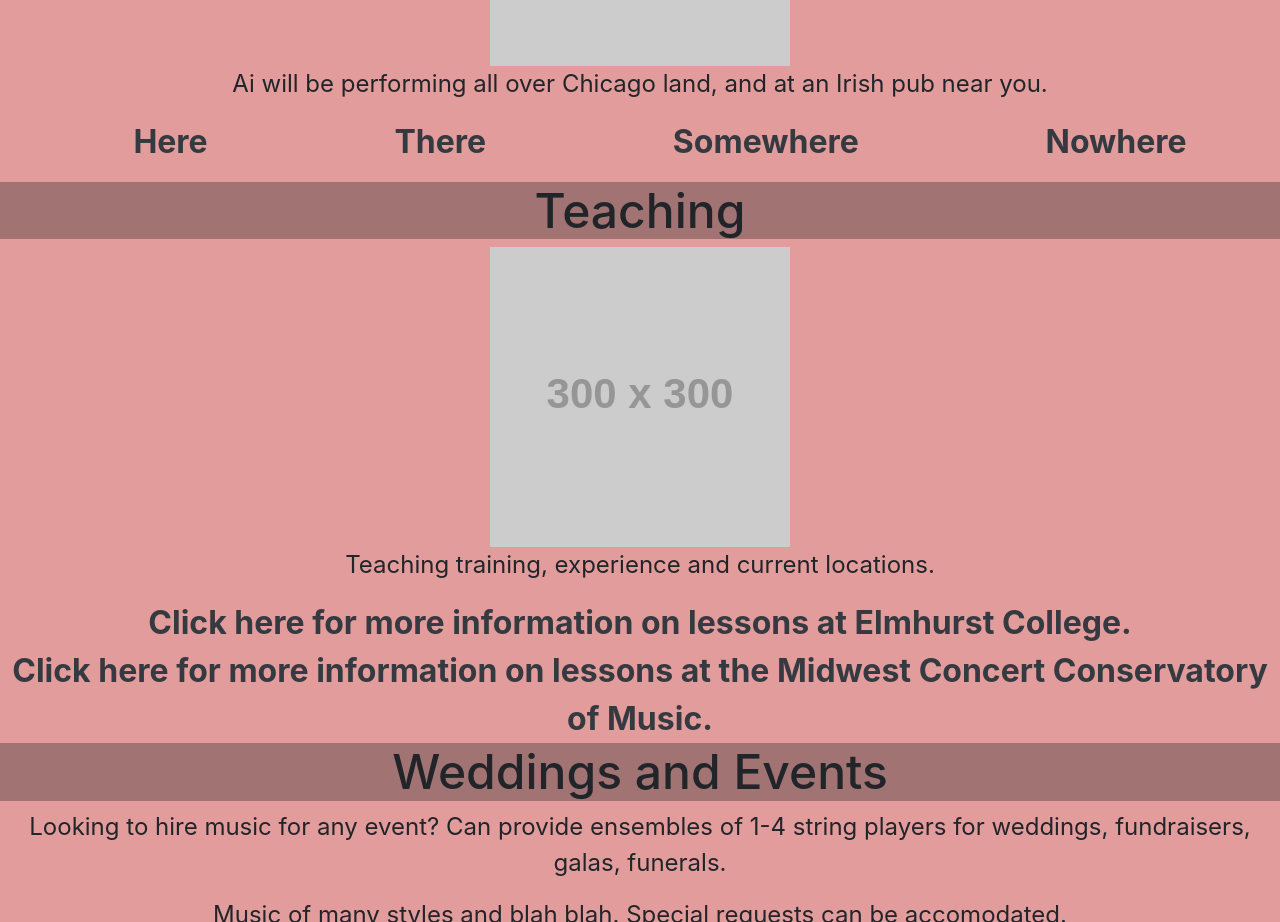
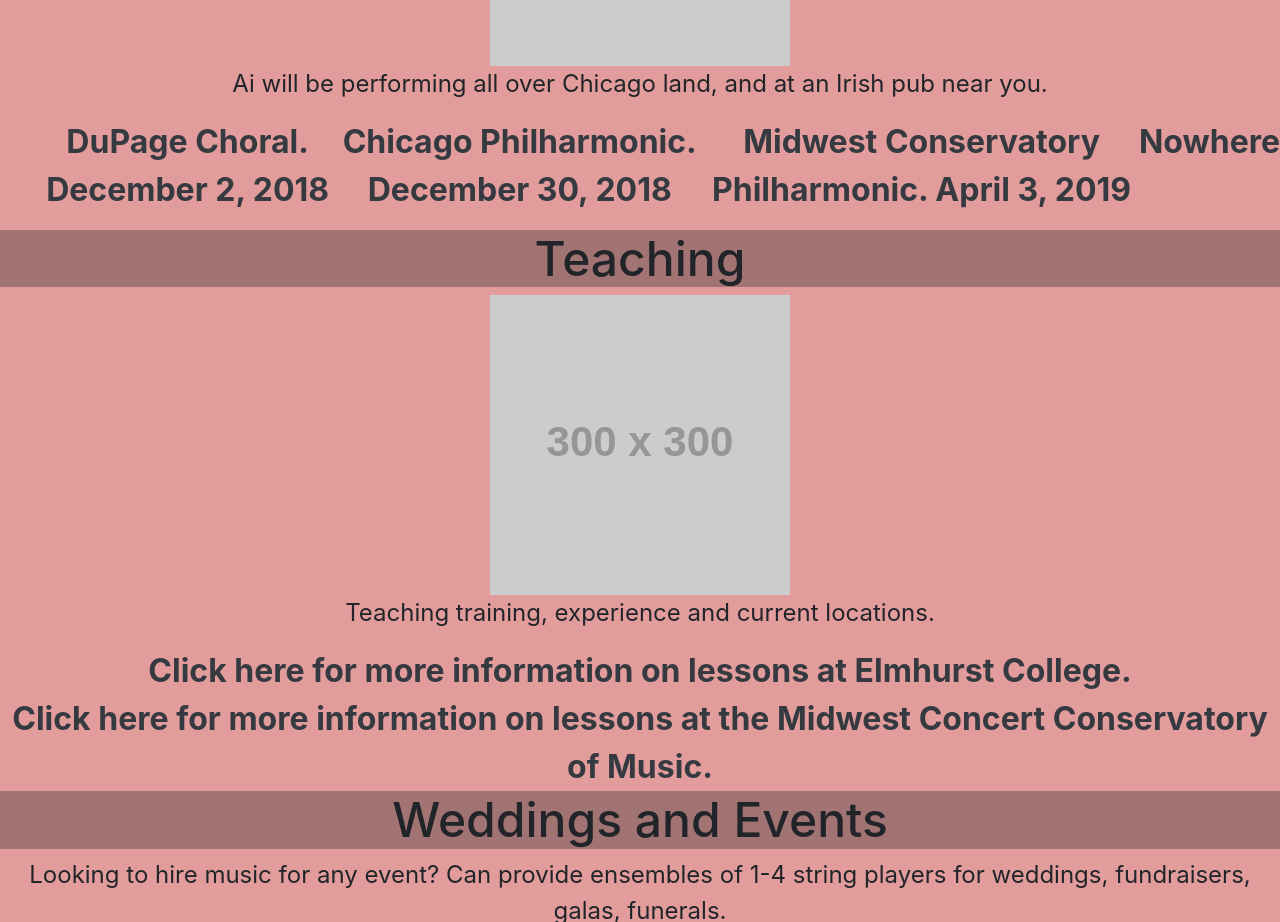
Before and after one commit to mmcasper/Ai_Ishida, a plain HTML site: page index.html in a window 1280 px wide. Shown: the part 1360-2282 px from the top of the page. Drawn offline with nearby package versions, Linux system fonts and the light colour scheme; placeholder pictures from the web are drawn by us; files whose address does not match are found by name.

Commit message:
performance links

```diff
--- a/index.html
+++ b/index.html
@@ -60,9 +60,9 @@
                 </div>
 
                     <ul  class='concertNav'>
-                            <li><a href="https://facebook.com" class="text-dark" target=_blank>Here</a></li>
-                            <li><a href="https://facebook.com" class="text-dark" target=_blank>There</a></li>
-                            <li><a href="https://facebook.com" class="text-dark" target=_blank>Somewhere</a></li>
+                            <li><a href="http://www.atthemac.org/events/dupage-chorale-baroque-masterwords/" class="text-dark" target=_blank>DuPage Choral. December 2, 2018</a></li>
+                            <li><a href="https://www.chicagophilharmonic.org/" class="text-dark" target=_blank>Chicago Philharmonic. December 30, 2018</a></li>
+                            <li><a href="http://midwestconservatory.com/mpo/concerts/" class="text-dark" target=_blank>Midwest Conservatory Philharmonic. April 3, 2019</a></li>
                             <li><a href="https://facebook.com" class="text-dark" target=_blank>Nowhere</a></li>
                     </ul>
 
```
